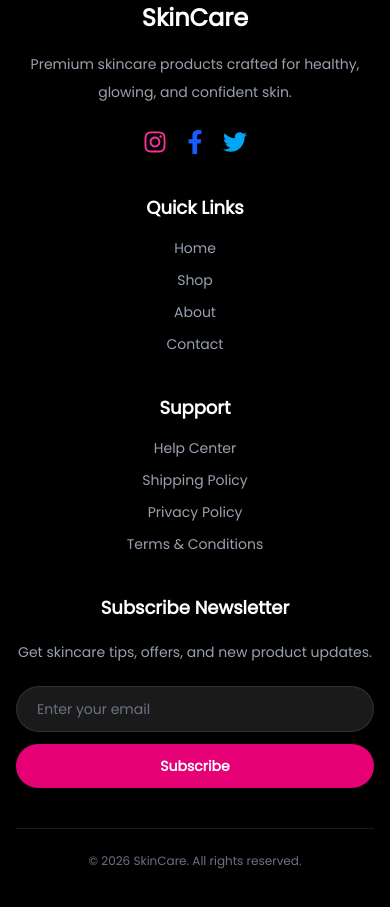
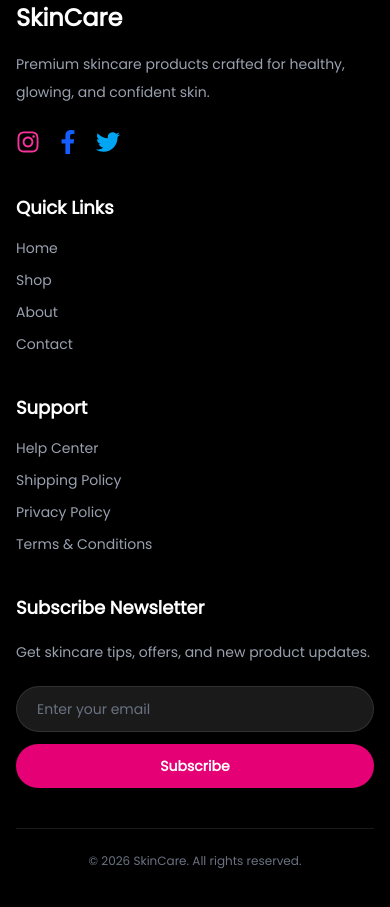
Before and after one commit to Abhishek331480/skin-care, a React (Vite) app: page / in a window 390 px wide. Shown: the part 5200-6107 px from the top of the page. Built offline with nearby package versions, Linux system fonts and the light colour scheme; no server answers.

Commit message:
profile responsive

```diff
--- a/src/components/Footer.jsx
+++ b/src/components/Footer.jsx
@@ -7,7 +7,7 @@ const Footer = () => {
       <div className="mx-auto max-w-7xl px-4 py-10 sm:px-6 sm:py-14 lg:px-8">
         <div className="grid grid-cols-1 gap-10 sm:grid-cols-2 lg:grid-cols-4">
           {/* Brand */}
-          <div className="text-center sm:text-left">
+          <div className=" sm:text-left">
             <h2 className="text-2xl font-black sm:text-3xl">SkinCare</h2>
 
             <p className="mx-auto mt-4 max-w-sm text-sm leading-7 text-gray-400 sm:mx-0 sm:text-base">
@@ -15,7 +15,7 @@ const Footer = () => {
               confident skin.
             </p>
 
-            <div className="mt-6 flex justify-center gap-4 sm:justify-start">
+            <div className="mt-6 flex  gap-4 sm:justify-start">
               <FaInstagram className="text-2xl text-pink-500" />
               <FaFacebookF className="text-2xl text-blue-600" />
               <FaTwitter className="text-2xl text-sky-500" />
@@ -23,7 +23,7 @@ const Footer = () => {
           </div>
 
           {/* Quick Links */}
-          <div className="text-center sm:text-left">
+          <div className="sm:text-left">
             <h3 className="mb-4 text-lg font-bold sm:text-xl">
               Quick Links
             </h3>
@@ -45,7 +45,7 @@ const Footer = () => {
           </div>
 
           {/* Support */}
-          <div className="text-center sm:text-left">
+          <div className="sm:text-left">
             <h3 className="mb-4 text-lg font-bold sm:text-xl">Support</h3>
 
             <div className="flex flex-col gap-3 text-sm text-gray-400 sm:text-base">
@@ -68,7 +68,7 @@ const Footer = () => {
           </div>
 
           {/* Newsletter */}
-          <div className="text-center sm:text-left">
+          <div className=" sm:text-left">
             <h3 className="mb-4 text-lg font-bold sm:text-xl">
               Subscribe Newsletter
             </h3>
```
